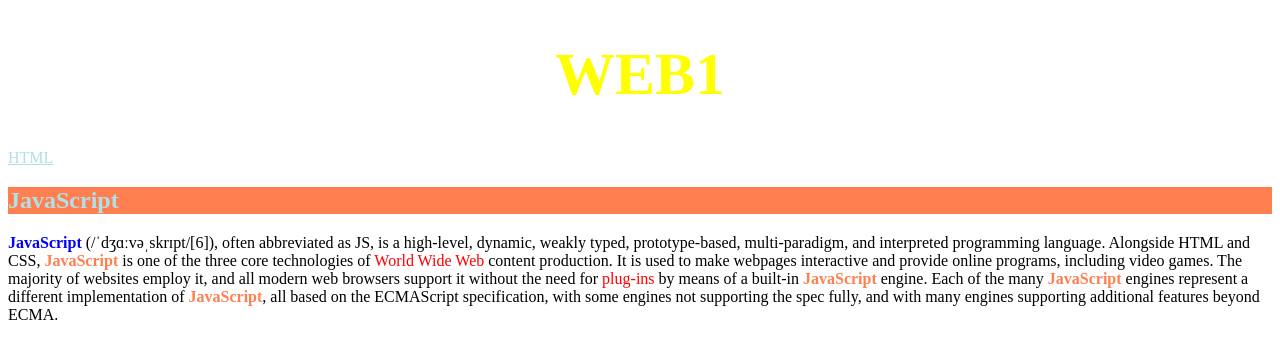
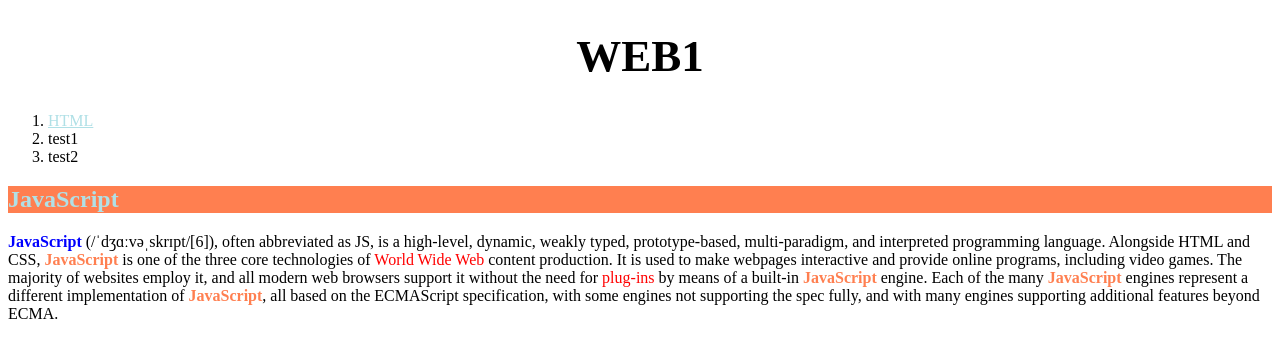
Before and after one commit to username23940/test1, a plain HTML site: page css.html in a window 1280 px wide. Drawn offline with Linux system fonts and the light colour scheme.

Commit message:
Update css.html

```diff
--- a/css.html
+++ b/css.html
@@ -14,11 +14,11 @@
   color : red;
   }
   a {
-    color : yellow ;
+    color : black ;
     text-decoration : none ;
   }
   h1 {
-  font-size:60px ;
+  font-size:45px ;
   text-align : center ;
   }
 
@@ -26,7 +26,13 @@
 </head>
 <body>
   <h1><a href="index.html">WEB1</a></h1>
-  <a href="1.html" style='text-decoration:underline;color:powderblue'>HTML</a>
+  <ol>
+    <li><a href="1.html" style='text-decoration:underline;color:powderblue'>HTML</a></li>
+    <li><a>test1</a></li>
+    <li><a>test2</a></li>
+  </ol>
+
+
   <h2 style='color : powderblue ; background-color : coral'>JavaScript</h2>
   <p>
       <span id='first' class='js'>JavaScript</span> (/ˈdʒɑːvəˌskrɪpt/[6]), often abbreviated as JS, is a high-level, dynamic, weakly typed, prototype-based,
```
